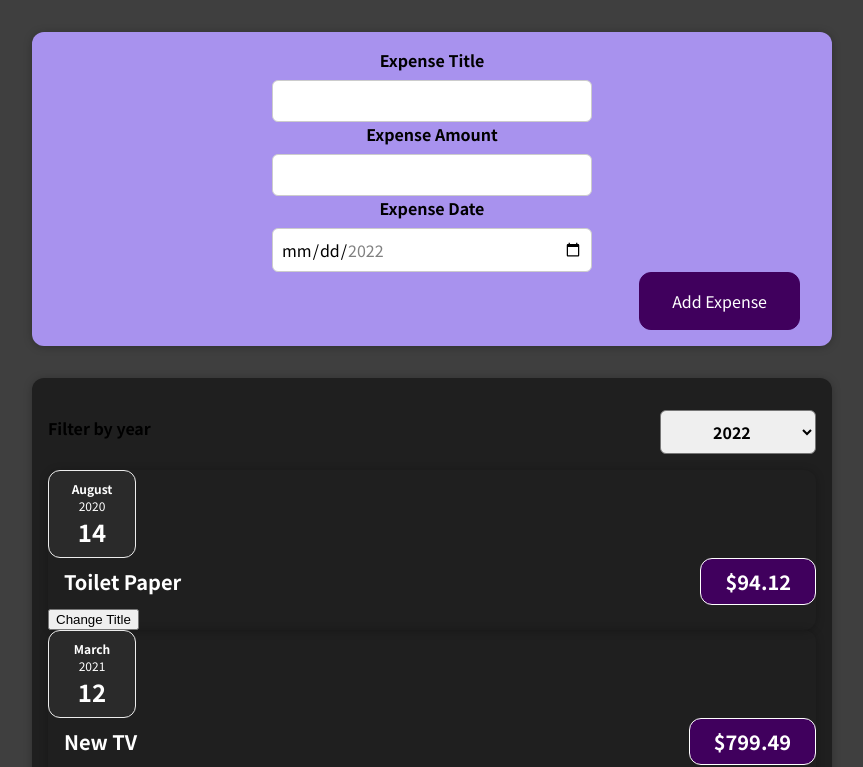
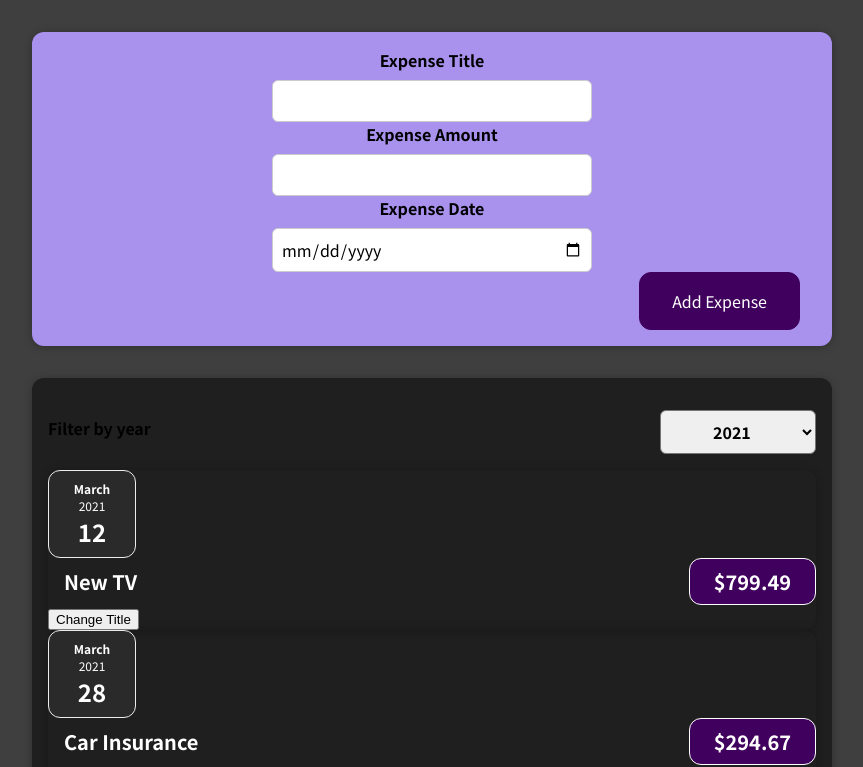
Before and after one commit to tauheedism/first-react-app, a React (Create React App) app: page / in a window 1280 px wide. Shown: the top 767 px of the page, without its empty margins (208-1071 px from the left). Built offline with nearby package versions, Linux system fonts and the light colour scheme.

Commit message:
filtered by year

```diff
--- a/src/components/Expenses/Expenses.js
+++ b/src/components/Expenses/Expenses.js
@@ -5,13 +5,13 @@ import Card from "../UI/Card";
 import ExpensesFilter from "./ExpensesFilter";
 
 const Expenses = (props) => {
-  const [filteredYear, setSelectedYear] = useState("2022");
+  const [filteredYear, setSelectedYear] = useState("2021");
   const filterChangeHandler = (selectedYear) => {
     setSelectedYear(selectedYear);
   };
   const filtered = props.item.filter(
-    (ele) => ele.date.getFullYear().toString() === filteredYear
-  );
+    ele => {return ele.date.getFullYear().toString() === filteredYear
+    });
   console.log(filtered);
   return (
     <div>
@@ -20,7 +20,7 @@ const Expenses = (props) => {
           selected={filteredYear}
           onChangeFilter={filterChangeHandler}
         />
-        {props.item.map((expense) => {
+        {filtered.map((expense) => {
           const item = (
             <ExpenseItem
               key={expense.id}
--- a/src/components/Expenses/ExpensesFilter.js
+++ b/src/components/Expenses/ExpensesFilter.js
@@ -14,6 +14,7 @@ function ExpensesFilter(props) {
     <div className="expenses-filter__control">
       <label>Filter by year</label>
       <select value={props.selected} onChange={selectedYearHandler}>
+        <option value="2023">2023</option>
         <option value="2022">2022</option>
         <option value="2021">2021</option>
         <option value="2020">2020</option>
--- a/src/components/newExpense/ExpenseForm.js
+++ b/src/components/newExpense/ExpenseForm.js
@@ -76,7 +76,7 @@ function ExpenseForm(props) {
             type="date"
             name="date"
             min="2022-06-19"
-            max="2022-12-31"
+            max="2023-12-31"
             value={enteredDate}
           />
         </div>
```
